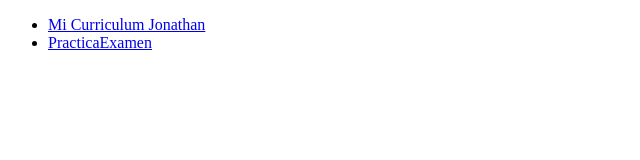
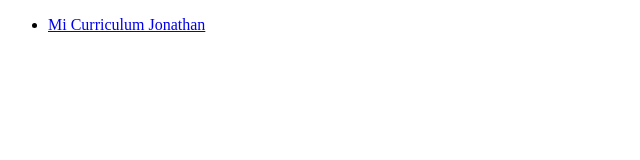
Before and after one commit to JohnnyGG3009/JohnnyGG3009.github.io, a plain HTML site: page index.html in a window 1280 px wide. Shown: the whole page, without its empty margins (0-640 px from the left). Drawn offline with Linux system fonts and the light colour scheme.

Commit message:
edicion de index.html

```diff
--- a/index.html
+++ b/index.html
@@ -7,7 +7,8 @@
 </head>
 <body><ul>
     <li><a href="/Curriculum_JonathanGomez_U1/Curriculum.html">Mi Curriculum Jonathan</a></li>
-    <li><a href="/PracticaExamen_U1/Preactica_PreExamen.html">PracticaExamen</a></li>
+    <!--<li><a href="/PracticaExamen_U1/Preactica_PreExamen.html">PracticaExamen</a></li>-->
+
 </ul>
 
 </body>
```
